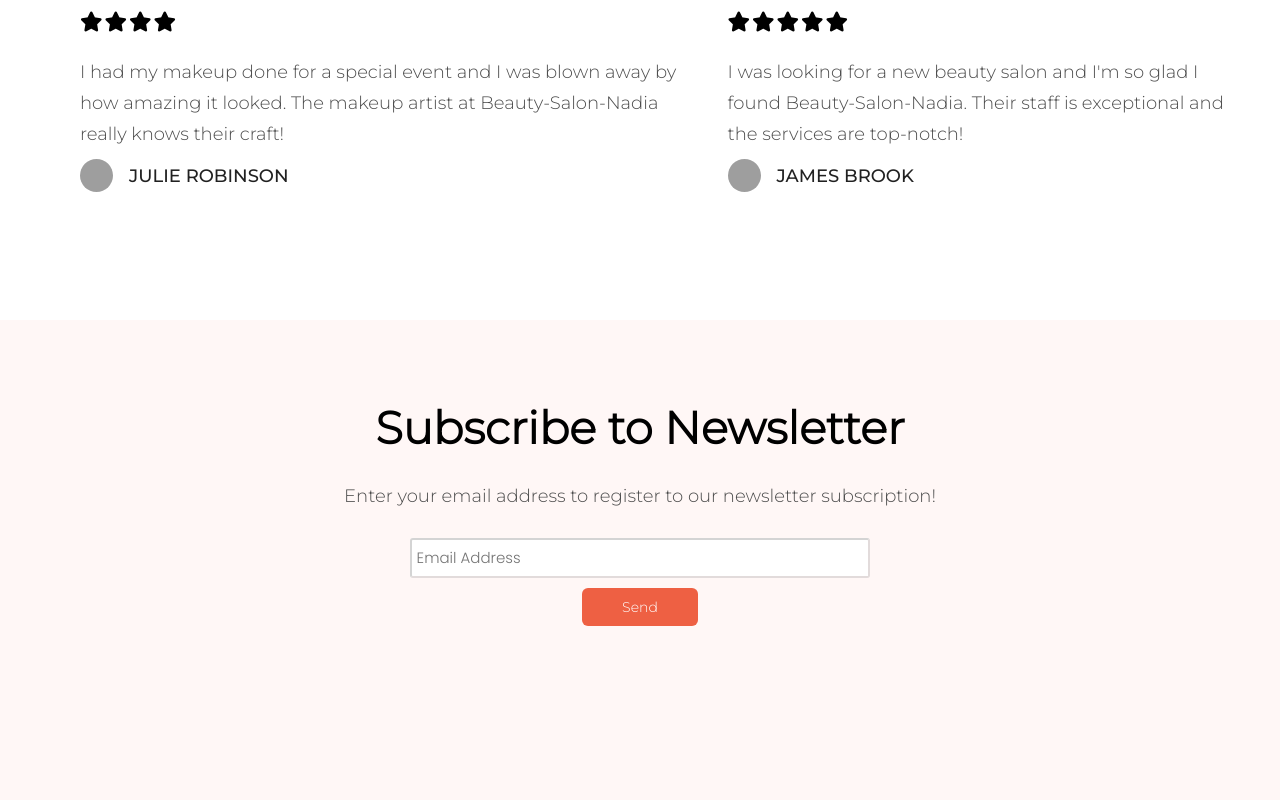
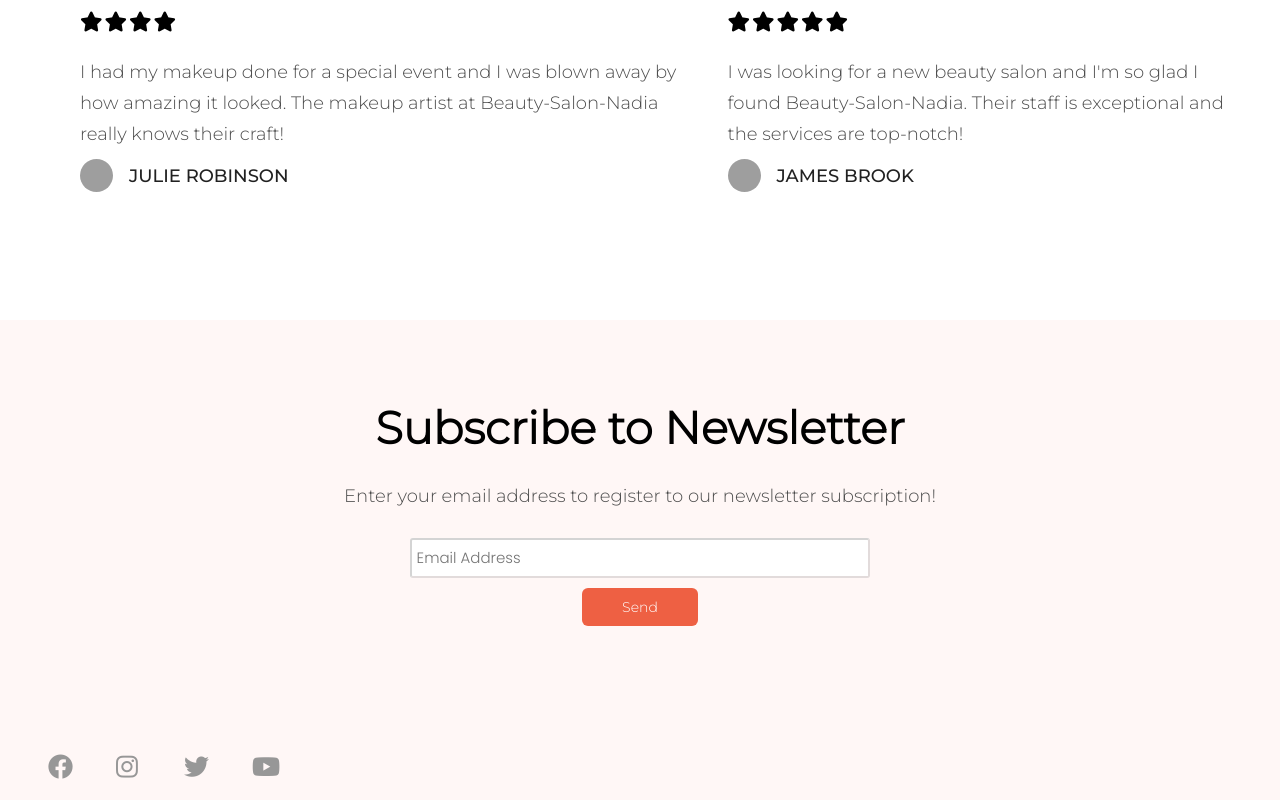
Before and after one commit to nadiahosisy/Beauty-Salon, a React (Vite) app: page /Services in a window 1280 px wide. Shown: the part 1519-2319 px from the top of the page. Built offline with nearby package versions, Linux system fonts and the light colour scheme; grey boxes are pictures that could not be loaded.

Commit message:
fix icons style

```diff
--- a/src/components/services-components/Footer.jsx
+++ b/src/components/services-components/Footer.jsx
@@ -1,7 +1,24 @@
 import React from "react";
 
 const Footer = () => {
-  return <div>Footer</div>;
+  return (
+    <footer>
+      <div className="social-icons">
+        <a href="https://www.facebook.com">
+          <i className="fab fa-facebook"></i>
+        </a>
+        <a href="https://www.instagram.com">
+          <i className="fab fa-instagram"></i>
+        </a>
+        <a href="https://www.twitter.com">
+          <i className="fab fa-twitter"></i>
+        </a>
+        <a href="https://www.youtube.com">
+          <i className="fab fa-youtube"></i>
+        </a>
+      </div>
+    </footer>
+  );
 };
 
 export default Footer;
--- a/src/components/services-components/Subscribe.jsx
+++ b/src/components/services-components/Subscribe.jsx
@@ -24,6 +24,22 @@ const Subscribe = () => {
             <span>Send</span>
           </button>
         </div>
+        <footer>
+          <div className="social-icons">
+            <a className="icons-subscribe" href="https://www.facebook.com">
+              <i className="fab fa-facebook"></i>
+            </a>
+            <a className="icons-subscribe" href="https://www.instagram.com">
+              <i className="fab fa-instagram"></i>
+            </a>
+            <a className="icons-subscribe" href="https://www.twitter.com">
+              <i className="fab fa-twitter"></i>
+            </a>
+            <a className="icons-subscribe" href="https://www.youtube.com">
+              <i className="fab fa-youtube"></i>
+            </a>
+          </div>
+        </footer>
       </div>
     </div>
   );
--- a/src/pages/Services.jsx
+++ b/src/pages/Services.jsx
@@ -1,5 +1,5 @@
 import React from "react";
-import { Clients, Service, Subscribe } from "../components";
+import { Clients, Footer, Service, Subscribe } from "../components";
 
 const Services = () => {
   return (
--- a/src/style/subscribe-services-page.css
+++ b/src/style/subscribe-services-page.css
@@ -104,3 +104,21 @@
 .send-btn-div {
   margin-top: -1rem;
 }
+.icons-subscribe {
+  font-size: 25px;
+  color: #979797;
+  font-family: sans-serif;
+  background: #fff7f6;
+  line-height: 2px;
+  gap: 10px;
+  width: 20px;
+  height: 10px;
+}
+.social-icons {
+  display: flex;
+  margin-top: 7rem;
+  margin-right: 60rem;
+  align-items: end;
+
+  gap: 3rem;
+}
```
